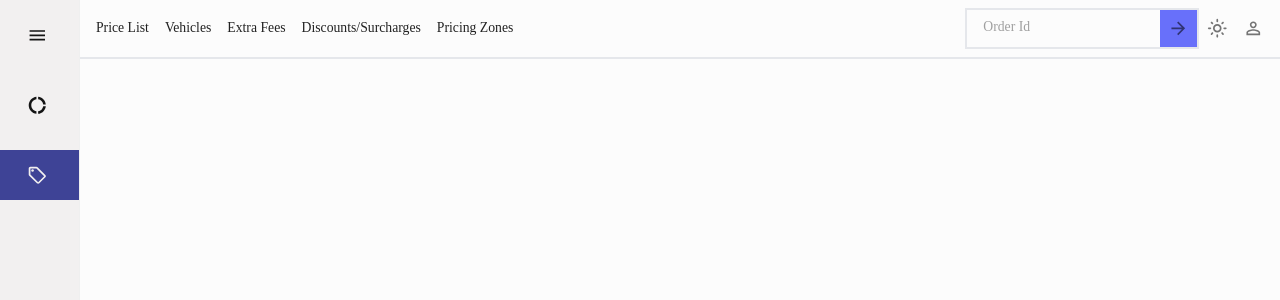
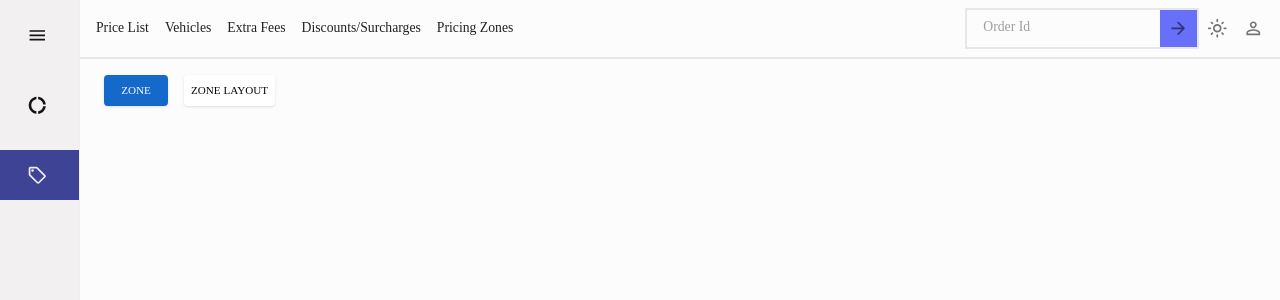
Before and after one commit to geekyvinayak/courier-backoffice, a React (Create React App) app: page /pricelist/pricingzones in a window 1280 px wide. Shown: the top 300 px of the page. Built offline with nearby package versions, Linux system fonts and the light colour scheme; no server answers.

Commit message:
added toast component and created pricing zones

```diff
--- a/package.json
+++ b/package.json
@@ -21,6 +21,7 @@
     "lodash": "^4.17.21",
     "react": "^18.2.0",
     "react-dom": "^18.2.0",
+    "react-hot-toast": "^2.5.1",
     "react-pro-sidebar": "^1.1.0",
     "react-router-dom": "^6.28.1",
     "react-scripts": "5.0.1",
@@ -53,6 +54,7 @@
     ]
   },
   "devDependencies": {
+    "@babel/plugin-proposal-private-property-in-object": "^7.21.11",
     "autoprefixer": "^10.4.20",
     "postcss": "^8.5.1",
     "prettier": "3.4.2",
--- a/src/App.js
+++ b/src/App.js
@@ -17,6 +17,8 @@ import VehicleEquivalenciesCreate from "./tabs/priceListTab/vehicleEquivalencies
 import { useEffect } from "react";
 import { postRequest } from "./consts/apiCalls";
 import size from "lodash/size";
+import ToastProvider from "./components/toast/ToastProvider";
+import PricingZone from "./tabs/priceListTab/pricingZone/pricingZone";
 
 function App() {
   const [theme, colorMode] = useMode();
@@ -67,9 +69,14 @@ function App() {
                 path="/pricelist/extrafees/create"
                 element={<ExtraFeesCreate />}
               />
+              <Route
+                path="/pricelist/pricingzones"
+                element={<PricingZone />}
+              />
             </Routes>
           </main>
         </div>
+        <ToastProvider />
       </ThemeProvider>
     </ColorModeContext.Provider>
   );
--- a/src/components/navbar.jsx
+++ b/src/components/navbar.jsx
@@ -12,15 +12,17 @@ import {
 import TabNavigation from "./tabNavigation";
 import size from "lodash/size";
 import { postRequest } from "../consts/apiCalls";
+import useToast from "./toast/useToast";
 
 const Navbar = () => {
   const theme = useTheme();
   const colors = tokens(theme.palette.mode);
   const colorMode = useContext(ColorModeContext);
+  const { showSuccess, showError, showWarning } = useToast();
 
   const generateToken = async () => {
     const token = localStorage.getItem("token");
-    console.log("came to me", !size(token), token);
+
     if (!size(token)) {
       const response = await postRequest("/api/v1/auth/authenticate", {
         email: "dev@front.com",
@@ -28,6 +30,9 @@ const Navbar = () => {
       });
       console.log("response", response);
       localStorage.setItem("token", response.token);
+      showSuccess('token generated')
+    }else{
+      showWarning('already exists')
     }
   };
 
--- /dev/null
+++ b/src/components/toast/ToastProvider.js
@@ -0,0 +1,38 @@
+// toast/ToastProvider.js
+import React from 'react';
+import { Toaster } from 'react-hot-toast';
+
+const ToastProvider = () => {
+  return (
+    <Toaster
+      position="bottom-right"
+      toastOptions={{
+        style: {
+          borderRadius: '8px',
+          background: '#333',
+          color: '#fff',
+        },
+        success: {
+          iconTheme: {
+            primary: '#4caf50',
+            secondary: '#fff',
+          },
+        },
+        error: {
+          iconTheme: {
+            primary: '#f44336',
+            secondary: '#fff',
+          },
+        },
+        warning: {
+          iconTheme: {
+            primary: '#ffa726',
+            secondary: '#fff',
+          },
+        },
+      }}
+    />
+  );
+};
+
+export default ToastProvider;
--- /dev/null
+++ b/src/components/toast/useToast.js
@@ -0,0 +1,29 @@
+// hooks/useToast.js
+import toast from 'react-hot-toast';
+
+const useToast = () => {
+  const showSuccess = (message) => {
+    toast.success(message,{
+        // icon: '⚠️',
+        duration:2000
+      });
+  };
+
+  const showError = (message) => {
+    toast.error(message,{
+        // icon: '⚠️',
+        duration:2000
+      });
+  };
+
+  const showWarning = (message) => {
+    toast(message, {
+      icon: '⚠️',
+      duration:2000
+    });
+  };
+
+  return { showSuccess, showError, showWarning };
+};
+
+export default useToast;
--- a/src/tabs/priceListTab/extraFees/extrsFeesGrid.jsx
+++ b/src/tabs/priceListTab/extraFees/extrsFeesGrid.jsx
@@ -115,7 +115,7 @@ const ExtraFeesGrid = () => {
           initialState={{
             pagination: {
               paginationModel: {
-                pageSize: 10,
+                pageSize: 5,
               },
             },
           }}
@@ -129,6 +129,9 @@ const ExtraFeesGrid = () => {
             "& .MuiDataGrid-row:nth-of-type(even)": {
               backgroundColor: "#ffffff", // White color for even rows
             },
+           "& .MuiDataGrid-virtualScrollerContent":{
+            maxHeight:"50vh"
+           }
           }}
         />
       </div>
--- /dev/null
+++ b/src/tabs/priceListTab/pricingZone/pricingZone.jsx
@@ -0,0 +1,22 @@
+import React from 'react'
+import SubTabNavigator from '../../../components/subTabNavigator'
+import LinkBtn from '../../../components/linkBtn'
+
+const PricingZone = () => {
+  return (
+    <div className="ml-2">
+    <SubTabNavigator
+      data={[
+        { lable: "Zone", url: "/pricelist/pricingzones" },
+        {
+          lable: "Zone Layout",
+          url: "/pricelist/pricingzoneslayout",
+        },
+      ]}
+    />
+
+  </div>
+  )
+}
+
+export default PricingZone
--- a/src/tabs/priceListTab/vehiclesTypes/vehiclesTypeGrid.jsx
+++ b/src/tabs/priceListTab/vehiclesTypes/vehiclesTypeGrid.jsx
@@ -12,28 +12,17 @@ import { useNavigate } from "react-router-dom";
 
 const VehiclesTypeGrid = () => {
   const navigate = useNavigate();
-  const [rows, setRoiw] = useState([
-    {
-      id: 0,
-      displayId: 0,
-      name: "string",
-      optimizationProfile: "string",
-      maxNumOfPieces: 0,
-      maxVolume: 0,
-      maxWeight: 0,
-      capacityOverage: "string",
-      baseFuelMilage: 0,
-      color: "string",
-      image: "string",
-      default: true,
-    },
-  ]);
+  const [loading , setLoading] = useState(true)
+  const [rows, setRow] = useState([]);
 
   const fetchData = async () => {
-    const response = await getRequest("/vehicleType");
-    console.log("data for grid", response);
+
+    const response = await getRequest("/vehicleType").then(setLoading(false)).catch(e =>{
+      console.log(e)
+      setLoading(false)
+    });
+    setRow(response)
   };
-
   const changeDefault = async (id) => {
     const response = await getRequest(`/vehicleType/makeDefualt/${id}`);
     fetchData();
@@ -58,8 +47,8 @@ const VehiclesTypeGrid = () => {
         ),
     },
     {
-      field: "id",
-      headerName: "id",
+      field: "displayId",
+      headerName: "Id",
       flex: 1,
       cellClassName: "cursor-pointer",
     },
@@ -67,6 +56,7 @@ const VehiclesTypeGrid = () => {
       field: "name",
       headerName: "Name",
       flex: 2,
+      cellClassName:'text-center'
     },
     {
       field: "image",
@@ -93,6 +83,13 @@ const VehiclesTypeGrid = () => {
         rows={rows}
         columns={columns}
         onCellClick={handleCellClick}
+        loading={loading}
+  slotProps={{
+    loadingOverlay: {
+      variant: 'linear-progress',
+      noRowsVariant: 'linear-progress',
+    },
+  }}
         initialState={{
           pagination: {
             paginationModel: {
--- a/src/tabs/priceListTab/vehiclesTypes/vehiclesTypesCreate.jsx
+++ b/src/tabs/priceListTab/vehiclesTypes/vehiclesTypesCreate.jsx
@@ -16,7 +16,8 @@ import * as Yup from "yup";
 import { getRequest, postRequest, putRequest } from "../../../consts/apiCalls";
 import Breadcrumb from "../../../components/Breadcrumb";
 import SubTabNavigator from "../../../components/subTabNavigator";
-import { useParams } from "react-router-dom";
+import { useNavigate, useParams } from "react-router-dom";
+import useToast from "../../../components/toast/useToast";
 
 const validationSchema = Yup.object({
   displayId: Yup.number()
@@ -195,7 +196,8 @@ const fieldDefinitions = [
 const VehiclesTypesCreate = () => {
   const { id } = useParams();
   const [initialFormValues, setInitialFormValues] = useState(initialValues);
-
+  const { showSuccess, showError, showWarning } = useToast();
+const navigate = useNavigate();
   useEffect(() => {
     const fetchVehicleType = async () => {
       if (id) {
@@ -230,11 +232,17 @@ const VehiclesTypesCreate = () => {
 
     try {
       if (id) {
-        await putRequest(`/vehicleType/${id}`, transformedValues);
+        await putRequest(`/vehicleType/${id}`, transformedValues).then(()=>{
+          showSuccess(`vehicleType edited success`)
+        });
       } else {
-        await postRequest("/vehicleType", transformedValues);
+        await postRequest("/vehicleType", transformedValues).then(()=>{
+          showSuccess(`vehicleType add success`)
+        });
       }
+      navigate('/pricelist/vehiclestype/');
     } catch (error) {
+      showError(`something went wrong`)
       console.error("Error saving vehicle type:", error);
     }
   };
```
Also changed, not shown: src/index.css (line endings or trailing spaces).
